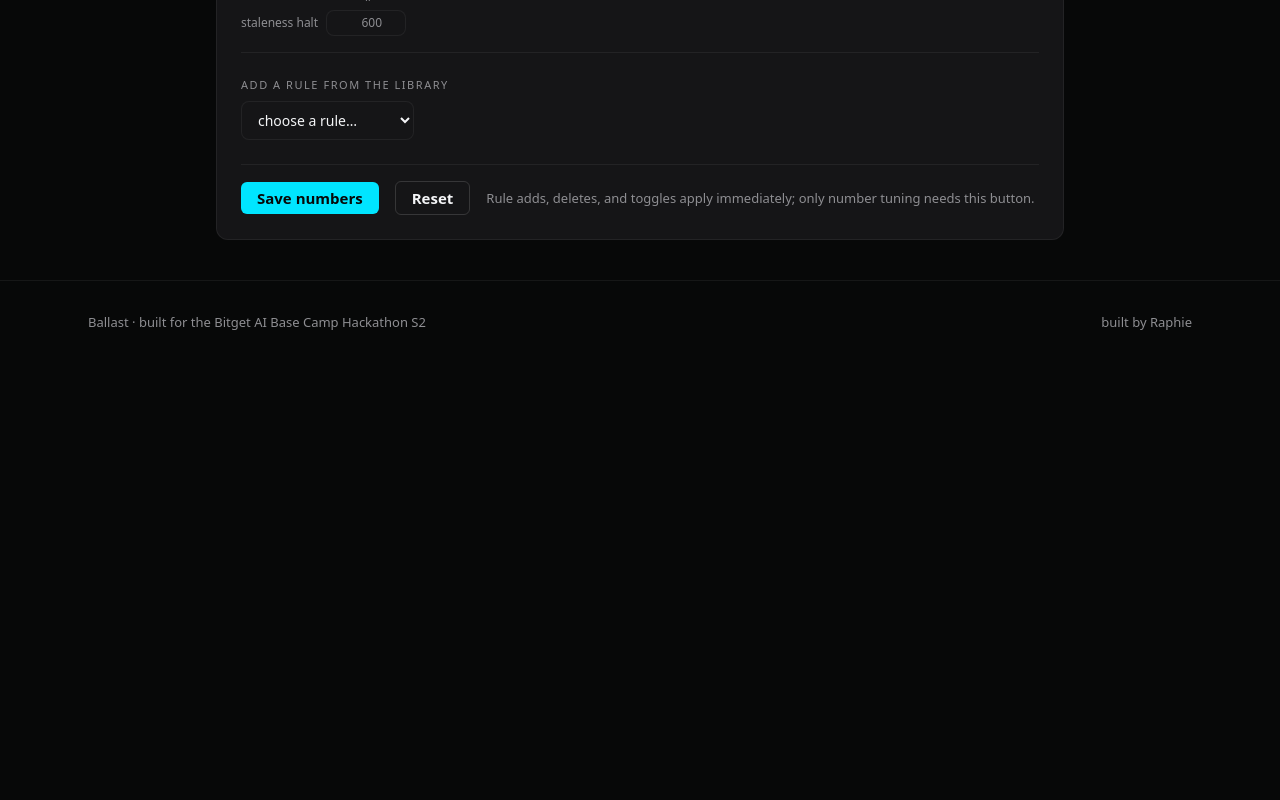
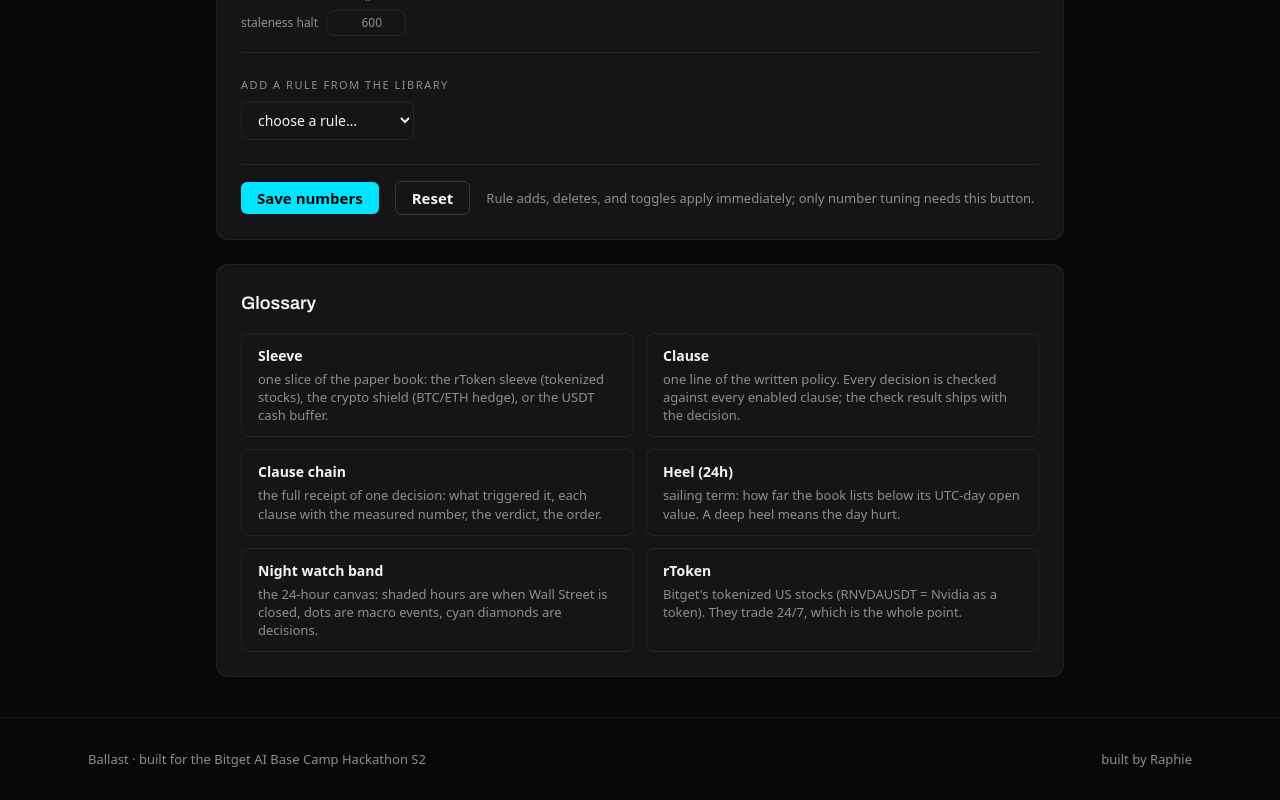
Before and after one commit to A-Raphie/ballast, a Next.js app: page /policy in a window 1280 px wide. Shown: the part 1099-1899 px from the top of the page. Before the commit the page ends 1462 px from the top, so only its background shows below. Built offline with nearby package versions, Linux system fonts and the light colour scheme; a web font is replaced by a local one.

Commit message:
polish pass: glossary on policy page, how-to-read lines on control room and log, aria-live status

```diff
--- a/app/control-room/page.tsx
+++ b/app/control-room/page.tsx
@@ -62,6 +62,7 @@ export default async function ControlRoom() {
           </h1>
           <p className="caption mt-1">
             Every macro marker the agent sensed, every decision the policy allowed or denied.
+            Click any cyan diamond for the full clause chain behind it.
           </p>
         </div>
         <div className="flex flex-wrap items-center gap-3">
--- a/app/log/page.tsx
+++ b/app/log/page.tsx
@@ -60,8 +60,9 @@ export default async function LogPage() {
       <p className="caption mt-2 max-w-2xl">
         Append-only. Every line the agent has written since the Sep 9 first tick, newest first (night one is
         archived in the repo at ledger/archive/). This is the raw surface the control room
-        renders; nothing on this site can show what is not here. Severity on macro lines is
-        assigned by a labeled keyword classifier.
+        renders; nothing on this site can show what is not here. Filter by kind, search the
+        lines, and read a verdict as: the result, then exactly which clauses fired. Severity on
+        macro lines is assigned by a labeled keyword classifier.
       </p>
       <div className="mt-8">
         <LogBrowser rows={rows} />
--- a/app/policy/page.tsx
+++ b/app/policy/page.tsx
@@ -39,6 +39,27 @@ export default async function PolicyPage() {
           stats={view.clauseStats}
         />
       </Panel>
+
+      <Panel className="mt-6 p-6">
+        <h2 className="font-[family-name:var(--font-display)] mb-4 text-lg font-semibold">
+          Glossary
+        </h2>
+        <div className="grid gap-3 sm:grid-cols-2">
+          {[
+            ["Sleeve", "one slice of the paper book: the rToken sleeve (tokenized stocks), the crypto shield (BTC/ETH hedge), or the USDT cash buffer."],
+            ["Clause", "one line of the written policy. Every decision is checked against every enabled clause; the check result ships with the decision."],
+            ["Clause chain", "the full receipt of one decision: what triggered it, each clause with the measured number, the verdict, the order."],
+            ["Heel (24h)", "sailing term: how far the book lists below its UTC-day open value. A deep heel means the day hurt."],
+            ["Night watch band", "the 24-hour canvas: shaded hours are when Wall Street is closed, dots are macro events, cyan diamonds are decisions."],
+            ["rToken", "Bitget's tokenized US stocks (RNVDAUSDT = Nvidia as a token). They trade 24/7, which is the whole point."],
+          ].map(([term, def]) => (
+            <div key={term as string} className="card px-4 py-3">
+              <div className="text-sm font-semibold">{term as string}</div>
+              <p className="caption mt-1">{def as string}</p>
+            </div>
+          ))}
+        </div>
+      </Panel>
     </main>
   );
 }
```
